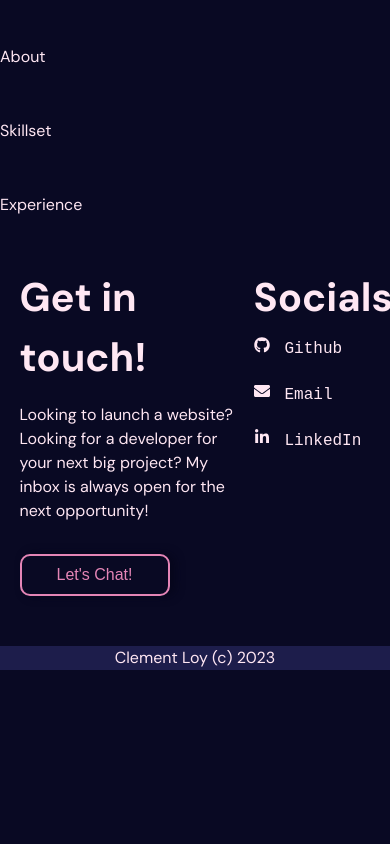
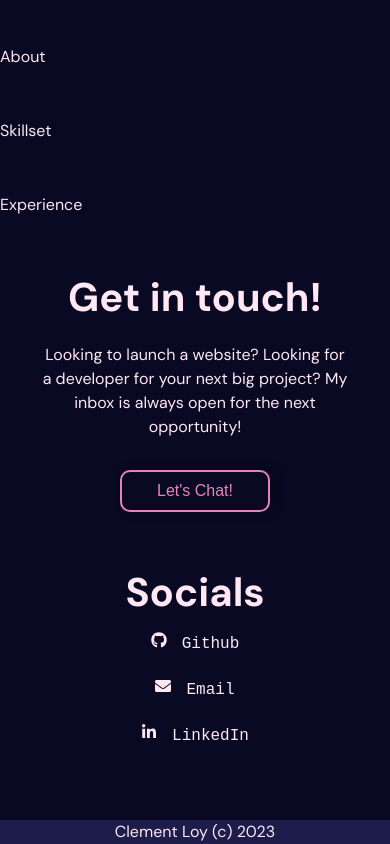
Before and after one commit to CactusHydroxide/Portfolio_website, a React (Vite) app: page / in a window 390 px wide. Shown: the part 849-1693 px from the top of the page. Before the commit the page ends 1519 px from the top, so only its background shows below. Built offline with nearby package versions, Linux system fonts and the light colour scheme; a web font is replaced by a local one.

Commit message:
mobile layout for contact

```diff
--- a/src/styles/Contact.module.scss
+++ b/src/styles/Contact.module.scss
@@ -8,11 +8,22 @@
     @media (max-width: $medium) {
         font-size: 1em;
     }
+
+    @media (max-width: $small) {
+        flex-direction: column;
+    }
 }
 
 #contactLeft {
     width: 55%;
     margin: 0 $contentPadding;
+
+    @media (max-width: $small) {
+        margin: auto;
+        text-align: center;
+        width: 80%;
+        margin-bottom: 50px;
+    }
 
     h2 {
         font-size: 2.5em;
@@ -42,11 +53,22 @@
 }
 
 #contactRight {
-
     margin-right: $contentPadding;
     display: inline-block;
     width: 30%;
     max-width: 400px;
+
+    @media (max-width: $small) {
+        margin: auto;
+        text-align: center;
+        width: 80%;
+
+        h2 {
+            margin-bottom: 25px;
+        }
+    }
+
+
 
     h2 {
         font-size: 2.5em;
@@ -74,6 +96,10 @@
                 color: $primary1;
                 transform: translateX(15px);
                 font-size: 1.15em;
+
+                @media (max-width: $small) {
+                    transform: translateX(0px);
+                }
             }
         }
     }
--- a/src/styles/Navbar.module.scss
+++ b/src/styles/Navbar.module.scss
@@ -83,8 +83,7 @@ $navSideMargin: 25px;
 
             &:hover, &.touch {
                 color: $primary1;
-                transform: scale(105%);
-
+                transform: scale(110%);
             }
 
             .navListIcon {
@@ -124,9 +123,6 @@ $navSideMargin: 25px;
                     opacity: 1;
                     visibility: visible;
                     transform: translateY(0);
-
-
-
                 }
 
                 .navListIcon {
```
